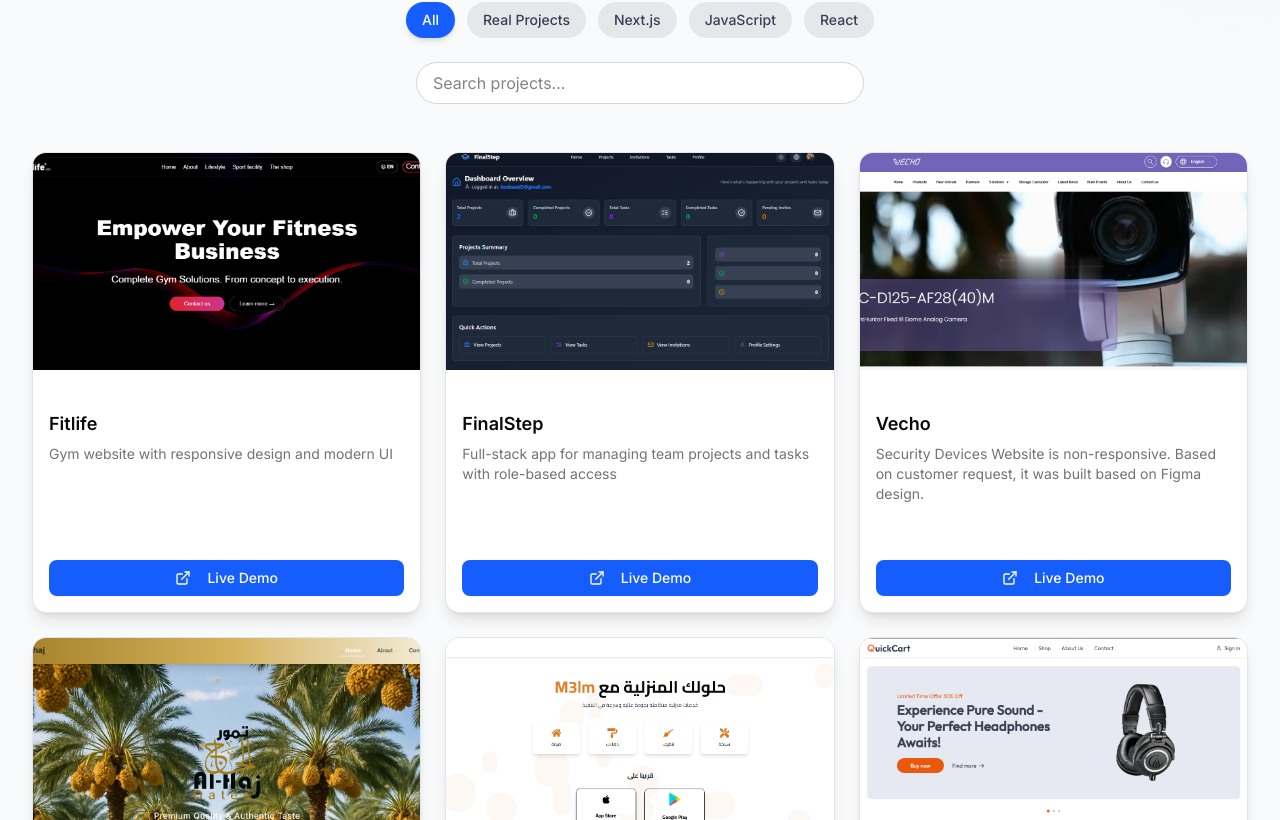
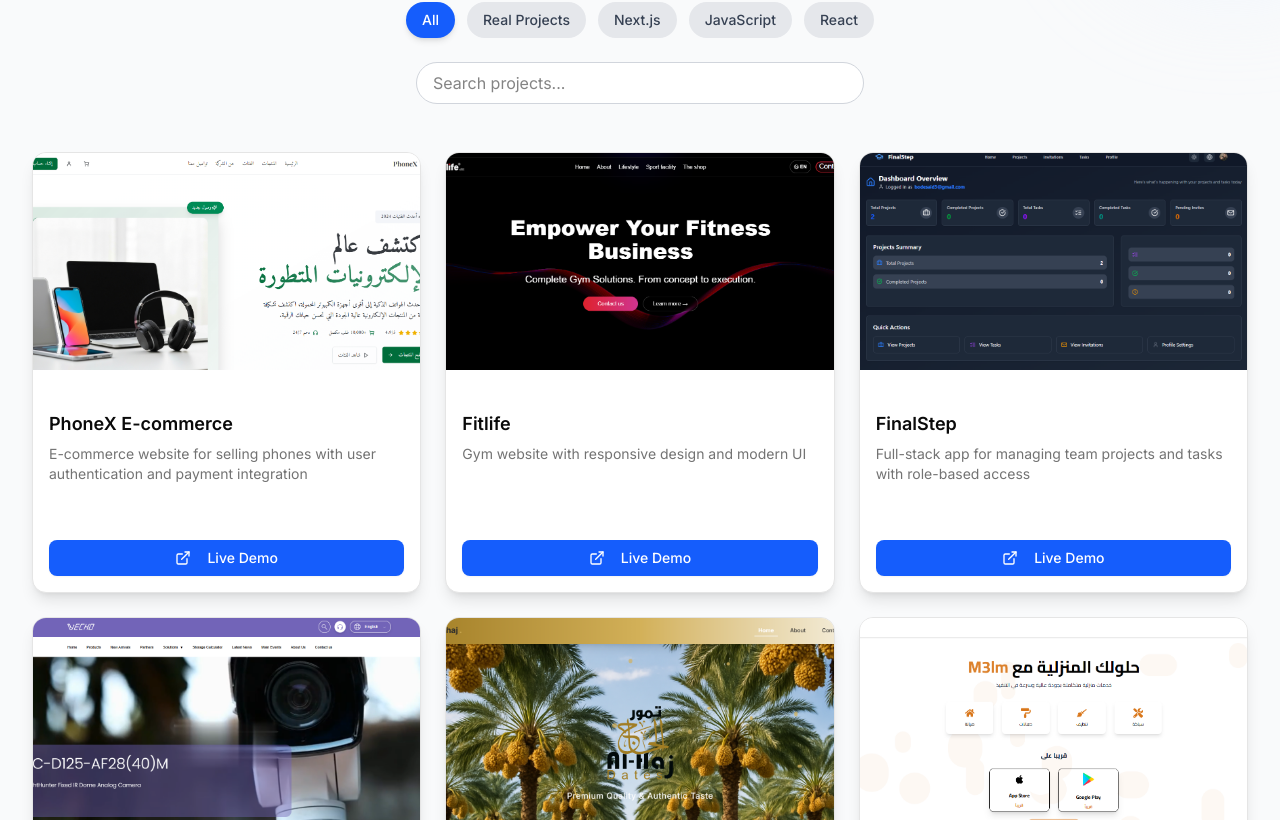
Before and after one commit to AbdlrhmanSaid/myportfolio, a Next.js app: page / in a window 1280 px wide. Shown: the part 1920-2740 px from the top of the page. Built offline with nearby package versions, Linux system fonts and the light colour scheme.

Commit message:
Implement code changes to enhance functionality and improve performance

```diff
--- a/src/data/projects.js
+++ b/src/data/projects.js
@@ -1,5 +1,12 @@
 export const projects = {
   "Real Projects": [
+    {
+      title: "PhoneX E-commerce",
+      description:
+        "E-commerce website for selling phones with user authentication and payment integration",
+      url: "https://frontend-phonex.vercel.app/",
+      image: "/phoneX.png",
+    },
     {
       title: "Fitlife",
       description: "Gym website with responsive design and modern UI",
@@ -36,7 +43,6 @@ export const projects = {
     },
   ],
   "Next.js": [
-
     {
       title: "Quick Cart",
       description:
```
Also changed, not shown: public/phoneX.png (added).
